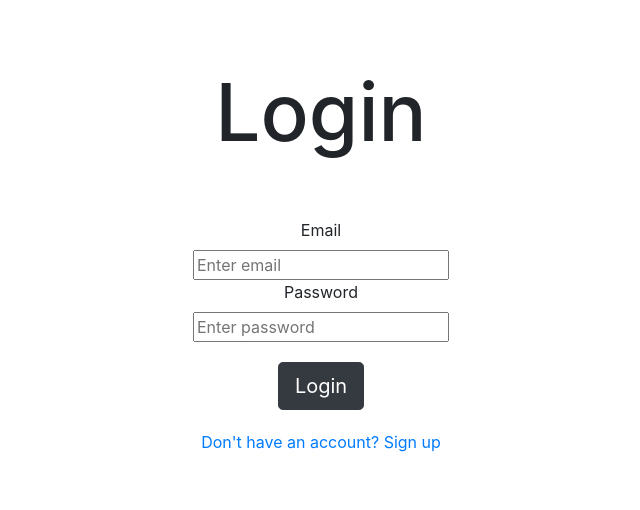
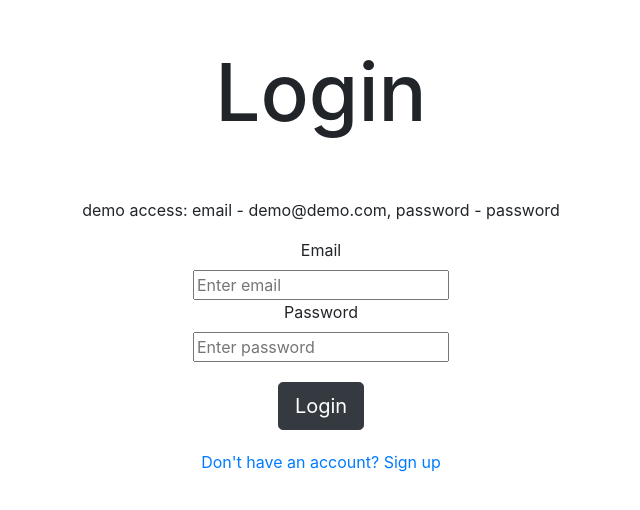
Before and after one commit to NoahSylwester/StoryBoard, a React (Create React App) app in the folder client/: page /auth/login in a window 1280 px wide. Shown: the part 112-622 px from the top of the page, without its empty margins (319-959 px from the left). Built offline with nearby package versions, Linux system fonts and the light colour scheme.

Commit message:
add demo access info

```diff
--- a/client/src/pages/Login.js
+++ b/client/src/pages/Login.js
@@ -36,6 +36,7 @@ function Login(props) {
                 <div className="col" style={styles.center}>
                     <h1 style={styles.pageTitle} >Login</h1>
                     <div style={styles.centerAlign}>
+                        <p>demo access: email - demo@demo.com, password - password</p>
                         <label htmlFor="email">Email</label>
                         <input value={email} onChange={(event) => setEmail(event.target.value)} type="text" id="email" placeholder="Enter email"></input>
                         <label htmlFor="password">Password</label>
```
